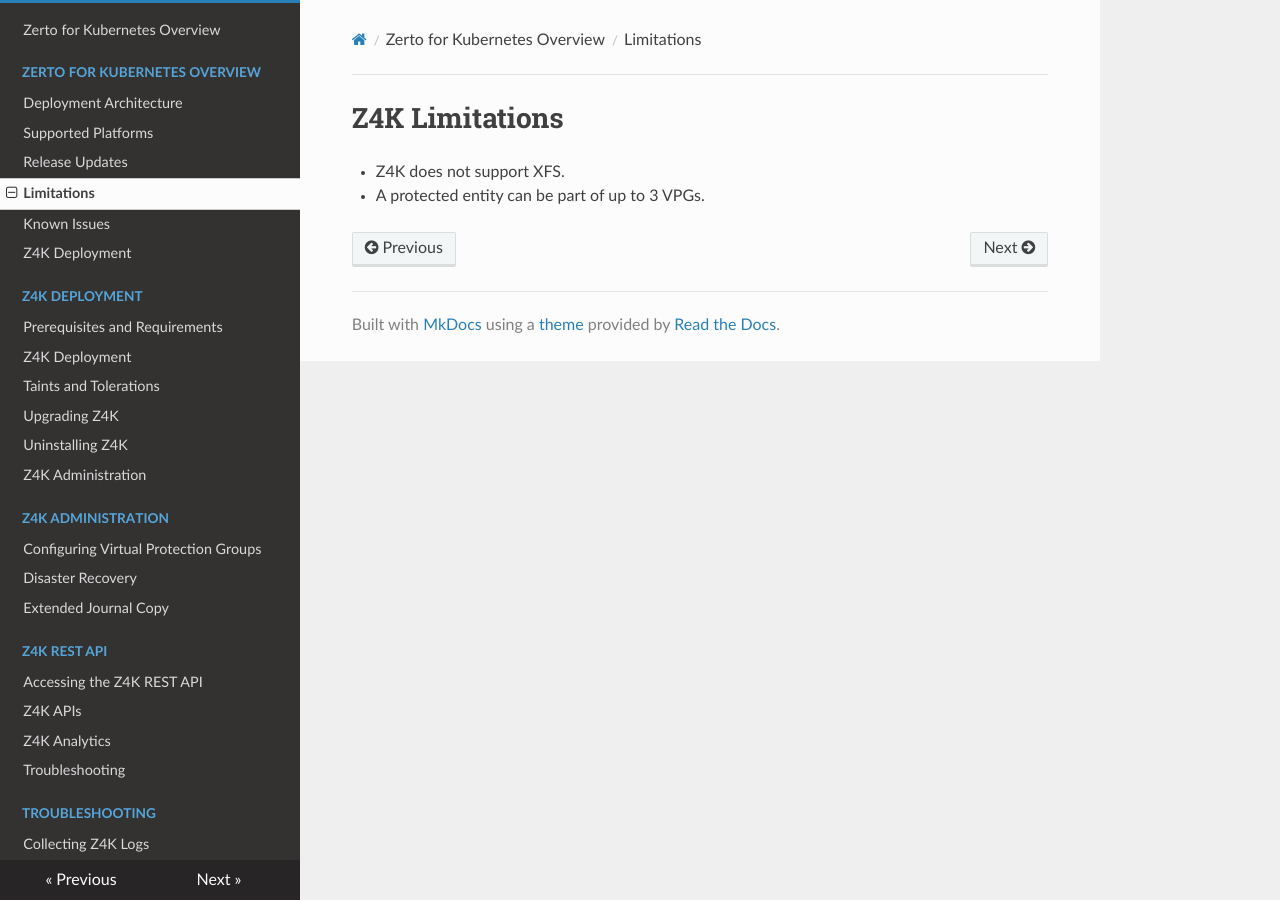
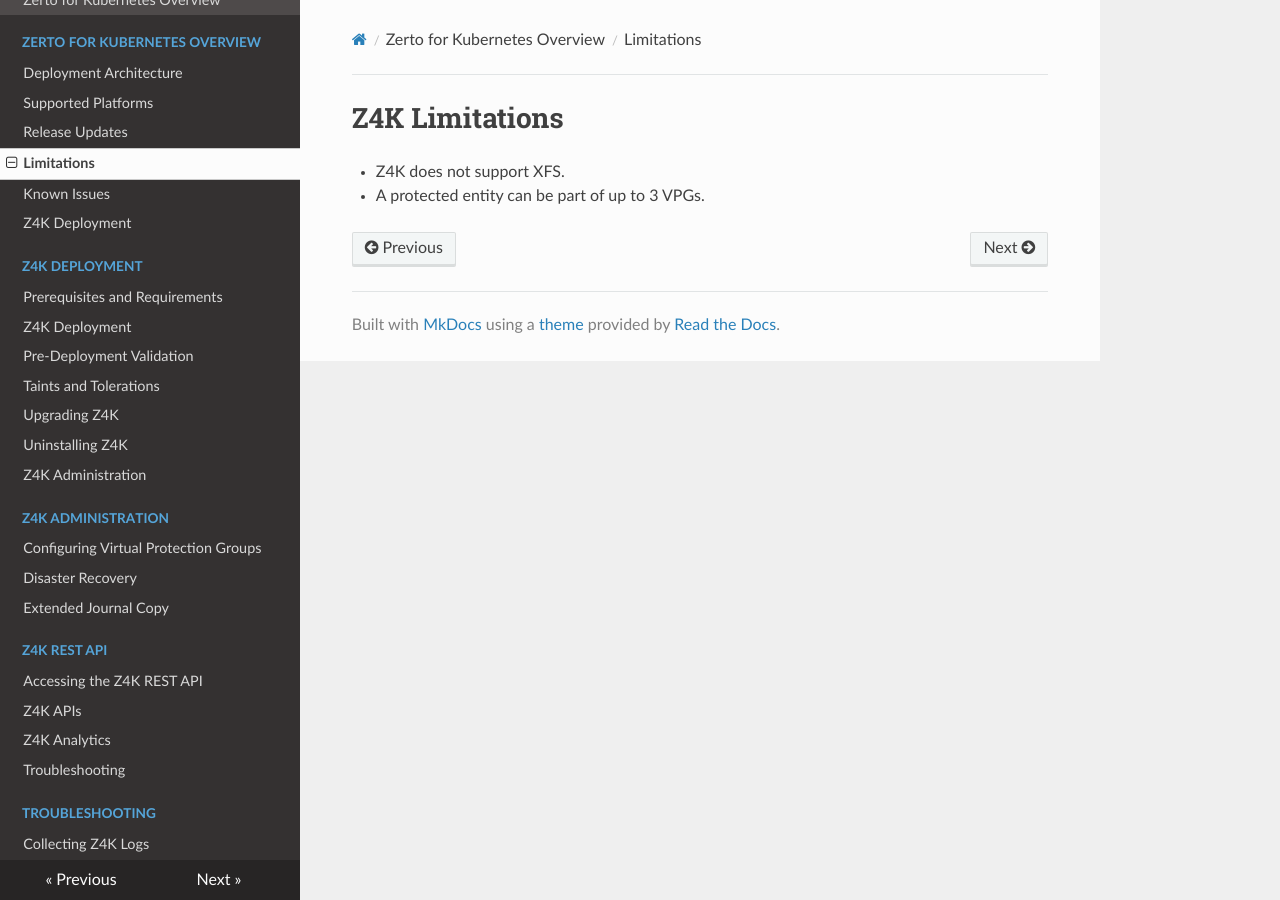
Before and after one commit to ZertoPublic/Z4K, an MkDocs documentation site: the page built from docs/Limitations.md, in a window 1280 px wide. Built offline with MkDocs 1.6.1, drawn with Linux system fonts in a browser that asks for light colours.

Commit message:
Update mkdocs.yml

```diff
--- a/mkdocs.yml
+++ b/mkdocs.yml
@@ -14,6 +14,7 @@
   - Z4K Deployment:
     - Prerequisites and Requirements: PrerequisitesAndRequirements.md
     - Deploying Z4K: Z4KDeploymentGuide.md
+    - Pre-Deployment Validation: PredeploymentValidation.md
     - Taints and Tolerations: TaintsandTolerations.md
     - Upgrading Z4K: UpgradingZ4K.md
     - Uninstalling Z4K: UninstallingZ4K.md
```
